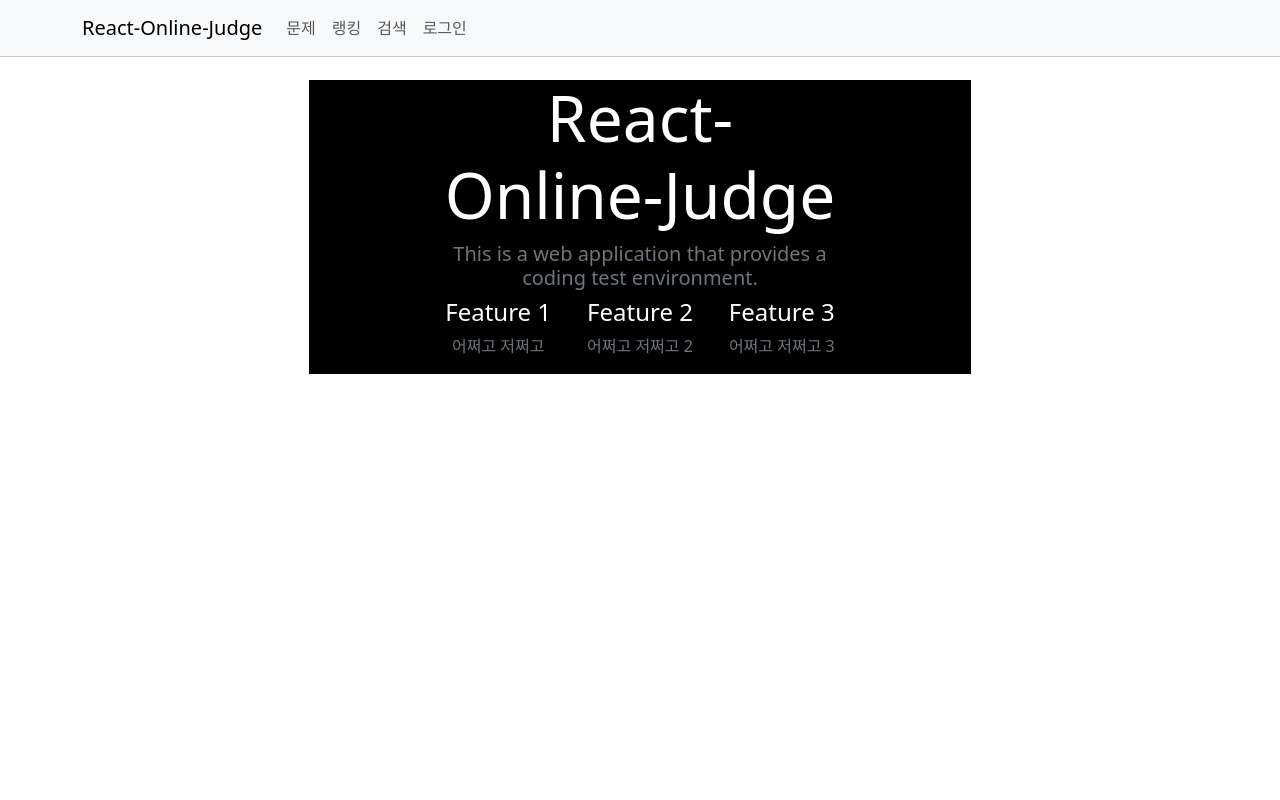
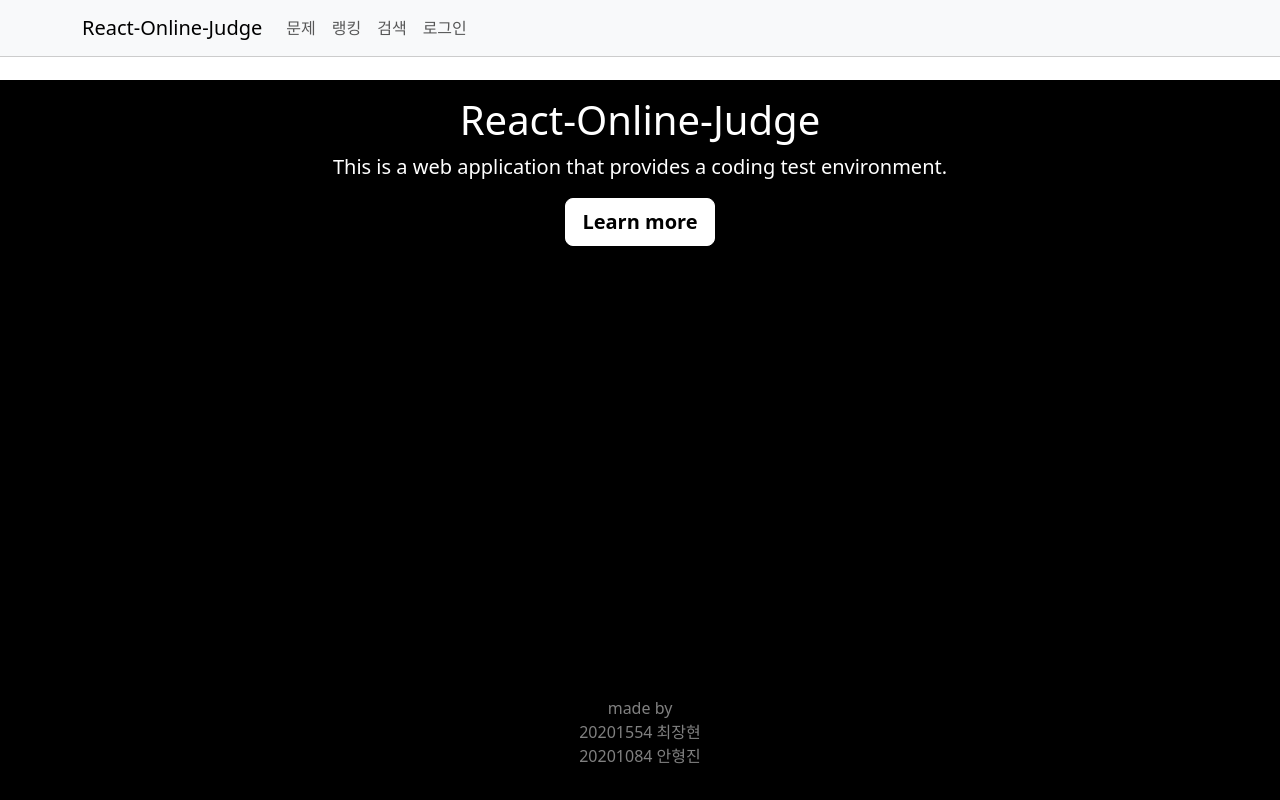
Before and after one commit to ccmuk58/2023_2_Script, a React (Create React App) app in the folder react-online-judge/: page / in a window 1280 px wide. Built offline with nearby package versions, Linux system fonts and the light colour scheme.

Commit message:
new style title

```diff
--- a/react-online-judge/src/components/Login.js
+++ b/react-online-judge/src/components/Login.js
@@ -11,14 +11,14 @@ const Login = () => {
 	const dispatch = useDispatch();
 	const handleLogin = () => {
 		// 사용자 확인
-		if (credit.userID in userData) {
-			if (userData[credit.userID].password === credit.password) {
-				dispatch(LoginState({ userID: credit.userID, nickname: userData[credit.userID].nickname }));
+		if (credit.userID in userData) { // 아이디 존재
+			if (userData[credit.userID].password === credit.password) { // 비밀번호까지 일치하면
+				dispatch(LoginState({ userID: credit.userID, nickname: userData[credit.userID].nickname })); // 로그인 성공
 				navigate('/');
-			} else {
+			} else { // 비밀번호 불일치
 				alert('존재하지 않는 아이디 또는 비밀번호가 일치하지 않습니다.');
 			}
-		} else {
+		} else { // 아이디 존재 X
 			alert('존재하지 않는 아이디 또는 비밀번호가 일치하지 않습니다.');
 		}
 	};
--- a/react-online-judge/src/components/Title.js
+++ b/react-online-judge/src/components/Title.js
@@ -1,46 +1,18 @@
-import React from 'react';
 
 export default function Title() {
   return (
-    <section className="py-12 md:py-24 lg:py-32 xl:py-48 bg-black">
-      <div className="container px-4 md:px-6">
-        <div className="row gap-6 align-items-center">
-          <div className="col-12 col-md-8 mx-auto text-center">
-            <div className="space-y-4">
-              <div className="space-y-2">
-                <h1 className="display-3 font-weight-bold text-white">
-                  React-Online-Judge
-                </h1>
-                <p className="max-w-700 text-secondary h5">
-                  This is a web application that provides a coding test environment.
-                </p>
-              </div>
-              <div className="w-100 max-w-full space-y-2">
-                <div className="row gap-6">
-                  <div className="col-12 col-md-4">
-                    <div className="flex flex-column space-y-2">
-                      <h2 className="h4 font-weight-bold text-white">Feature 1</h2>
-                      <p className="text-secondary">어쩌고 저쩌고</p>
-                    </div>
-                  </div>
-                  <div className="col-12 col-md-4">
-                    <div className="flex flex-column space-y-2">
-                      <h2 className="h4 font-weight-bold text-white">Feature 2</h2>
-                      <p className="text-secondary">어쩌고 저쩌고 2</p>
-                    </div>
-                  </div>
-                  <div className="col-12 col-md-4">
-                    <div className="flex flex-column space-y-2">
-                      <h2 className="h4 font-weight-bold text-white">Feature 3</h2>
-                      <p className="text-secondary">어쩌고 저쩌고 3</p>
-                    </div>
-                  </div>
-                </div>
-              </div>
-            </div>
-          </div>
-        </div>
-      </div>
-    </section>
+    <div class="cover-container d-flex w-100 h-100 p-3 mx-auto flex-column bg-black">
+		<main class="px-3 pb-10">
+			<h1 class = "text-white">React-Online-Judge</h1>
+			<p class="lead text-white">This is a web application that provides a coding test environment.</p>
+			<p class="lead">
+			<a href="#" class="btn btn-lg btn-light fw-bold border-white bg-white">Learn more</a>
+			</p>
+		</main>
+
+		<footer class="mt-auto text-white-50">
+			<p>made by {"\n"}20201554 최장현{"\n"}20201084 안형진</p>
+		</footer>
+	</div>
   );
 }
```
